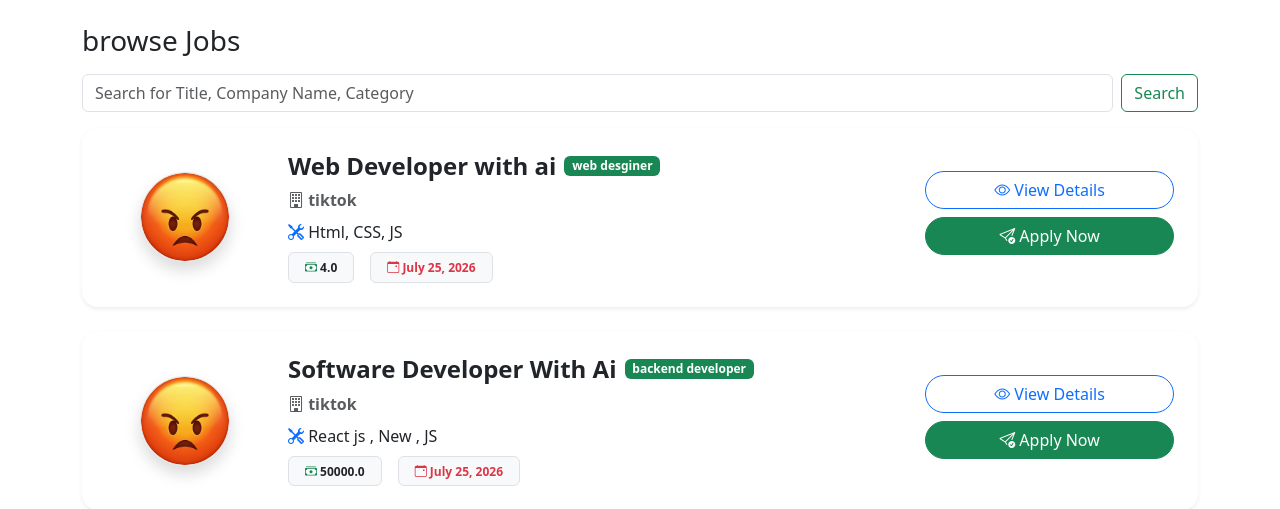
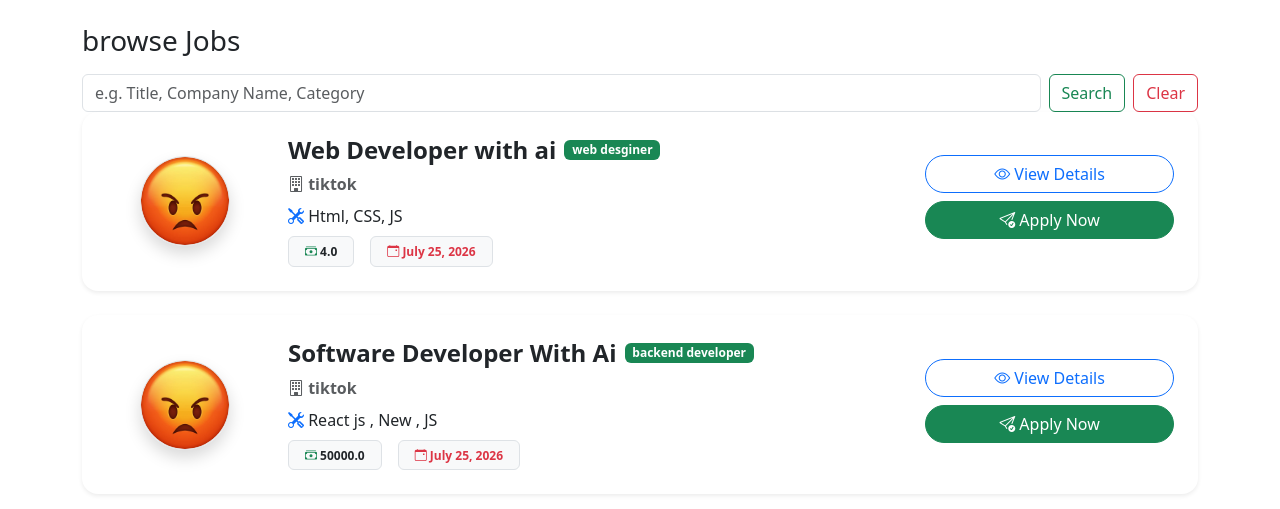
Before and after one commit to Bikrom2001/job-Portal, a Django app: page /browse-job/ in a window 1280 px wide. Shown: the part 56-565 px from the top of the page. Run offline with Django 5.2, Linux system fonts and the light colour scheme; data comes from the database, SQL or seed files in the repository; both versions use the stored data as it was after the commit.

Commit message:
browse_job_view done

```diff
--- a/jobPortalProject/jobportal/templates/browse-jobs.html
+++ b/jobPortalProject/jobportal/templates/browse-jobs.html
@@ -10,10 +10,13 @@
 
     {% endif %}
 
-    <form class="d-flex mt-3 mb-3" role="search" method="GET" action="{% url 'browse_job_view' %}">
-        <input class="form-control me-2" type="text" name="search_query" placeholder="Search for Title, Company Name, Category" aria-label="Search"/>
-        <button class="btn btn-outline-success" type="submit">Search</button>
+    {% if request.user.user_type != 'Recruiter' %}
+      <form class="d-flex mt-3" method="GET" action="{% url 'browse_job_view' %}">
+        <input class="form-control me-2" type="text" name="search_query" placeholder="e.g. Title, Company Name, Category" aria-label="Search" />
+        <button class="btn btn-outline-success me-2" type="submit">Search</button>
+        <a href="{% url 'browse_job_view' %}" class="btn btn-outline-danger">Clear</a>
       </form>
+    {% endif %}
 
 
 
--- a/jobPortalProject/jobportal/views.py
+++ b/jobPortalProject/jobportal/views.py
@@ -117,24 +117,25 @@ def update_profile_view(request):
 
 def browse_job_view(request):
     current_user = request.user
-
+    print(current_user)
     search_query = request.GET.get('search_query')
 
+    job_data = JobPostModel.objects.all()
+    print("browse job: ", job_data)
 
-    if not current_user:
+    if  current_user.is_authenticated:
         if current_user.user_type == 'Recruiter':
-            job_data = JobPostModel.objects.filter(posted_by = current_user.recruiter_profile)
-
-    job_data = JobPostModel.objects.all()
-
-
+            try:
+                job_data = JobPostModel.objects.filter(posted_by = current_user.recruiter_profile)
+            except:
+                messages.error(request, 'Please, Update your profile first.')
+                return redirect('update_profile_view')
     if search_query:
         job_data = JobPostModel.objects.filter(
-            Q(title__icontains = search_query)|
+            Q(title__icontains = search_query) |
             Q(category__name__icontains = search_query) |
             Q(posted_by__company_name__icontains = search_query)
         )
-
     context = {
         'job_data': job_data
     }
```
Also changed, not shown: jobPortalProject/db.sqlite3.
